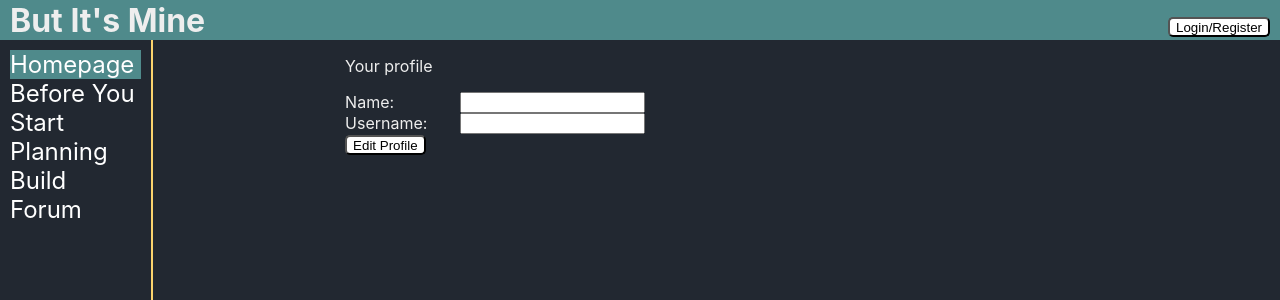
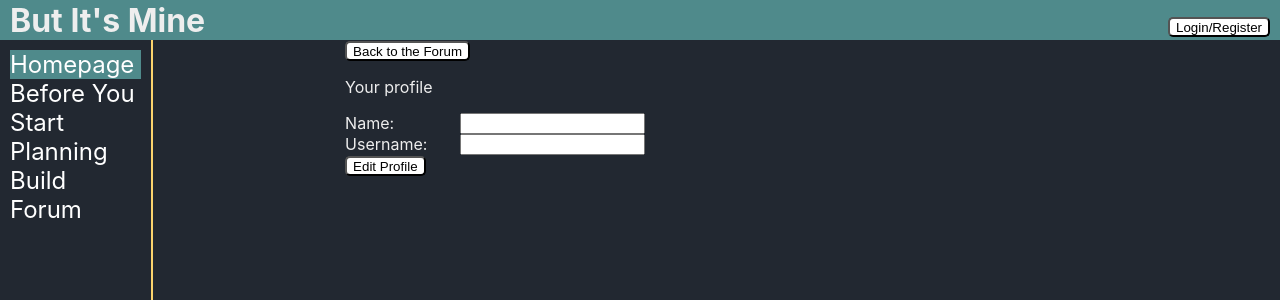
Before and after one commit to tck9173/But-Its-Mine, a React (Create React App) app in the folder but-its-mine/: page /profile in a window 1280 px wide. Shown: the top 300 px of the page. Built offline with nearby package versions, Linux system fonts and the light colour scheme.

Commit message:
minor nav changes

```diff
--- a/but-its-mine/src/components/Homepage/FeaturedBenchmark.js
+++ b/but-its-mine/src/components/Homepage/FeaturedBenchmark.js
@@ -7,7 +7,7 @@ function FeaturedBenchmark() {
             <h3>Heaven Benchmark from Unigine</h3>
             <iframe width="874" height="500" src="https://www.youtube.com/embed/uEXv8A0-_KU" frameborder="0" allow="accelerometer; autoplay; clipboard-write; encrypted-media; gyroscope; picture-in-picture" allowfullscreen></iframe>
             <p>This is a great benchmark for anyone building a system for the first time. Go check it out!</p>
-            <a href='https://benchmark.unigine.com/heaven'>Heaven Benchmark by Unigine</a>
+            <a href='https://benchmark.unigine.com/heaven' target="_blank">Heaven Benchmark by Unigine</a>
         </div>
     )
 }
--- a/but-its-mine/src/components/Homepage/FeaturedGame.js
+++ b/but-its-mine/src/components/Homepage/FeaturedGame.js
@@ -7,7 +7,7 @@ function FeaturedGame() {
             <h3>Cyberpunk 2077</h3>
             <img src='https://images.immediate.co.uk/production/volatile/sites/3/2020/09/cyberpunk-2077-poster-414748b.jpg?quality=90&resize=620%2C413' alt='cyberpunk poster' />
             <p>Cyberpunk 2077 has been delayed a couple times but they promise it won't be delayed again! Go check it out!</p>
-            <a href='https://www.cyberpunk.net/us/en/'>Cyberpunk 2077 - By CD PROJEKT RED</a>
+            <a href='https://www.cyberpunk.net/us/en/' target="_blank">Cyberpunk 2077 - By CD PROJEKT RED</a>
         </div>
     )
 }
--- a/but-its-mine/src/components/Users/Profile.js
+++ b/but-its-mine/src/components/Users/Profile.js
@@ -21,6 +21,7 @@ class Profile extends Component {
     render() {
         return (
             <div className='main'>
+                <Link to='/forum'><button>Back to the Forum</button></Link>
                 <form>
                     <p>Your profile</p>
                     <div className='userInputContainer'>
--- a/but-its-mine/src/components/Users/ProfileEdit.js
+++ b/but-its-mine/src/components/Users/ProfileEdit.js
@@ -30,6 +30,7 @@ class ProfileEdit extends Component {
         return (
             <div className='main'>
                 <Link to='/profile'><button>Back to Profile Page</button></Link>
+                <Link to='/forum'><button>Back to the Forum</button></Link>
                 <form onSubmit={(e)=> this.props.handleProfileEdit(e, this.state)}>
                     <p>Your profile</p>
                     <div className='userInputContainer'>
```
